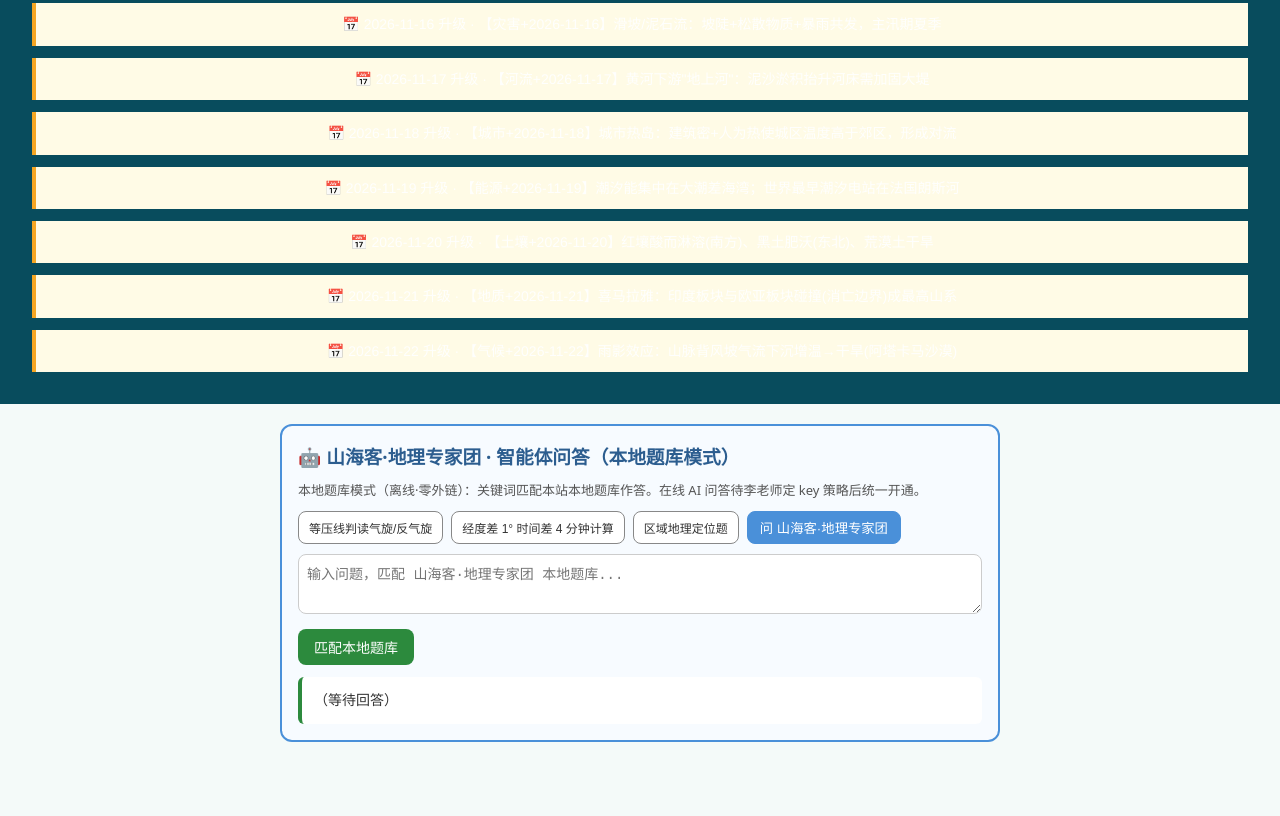
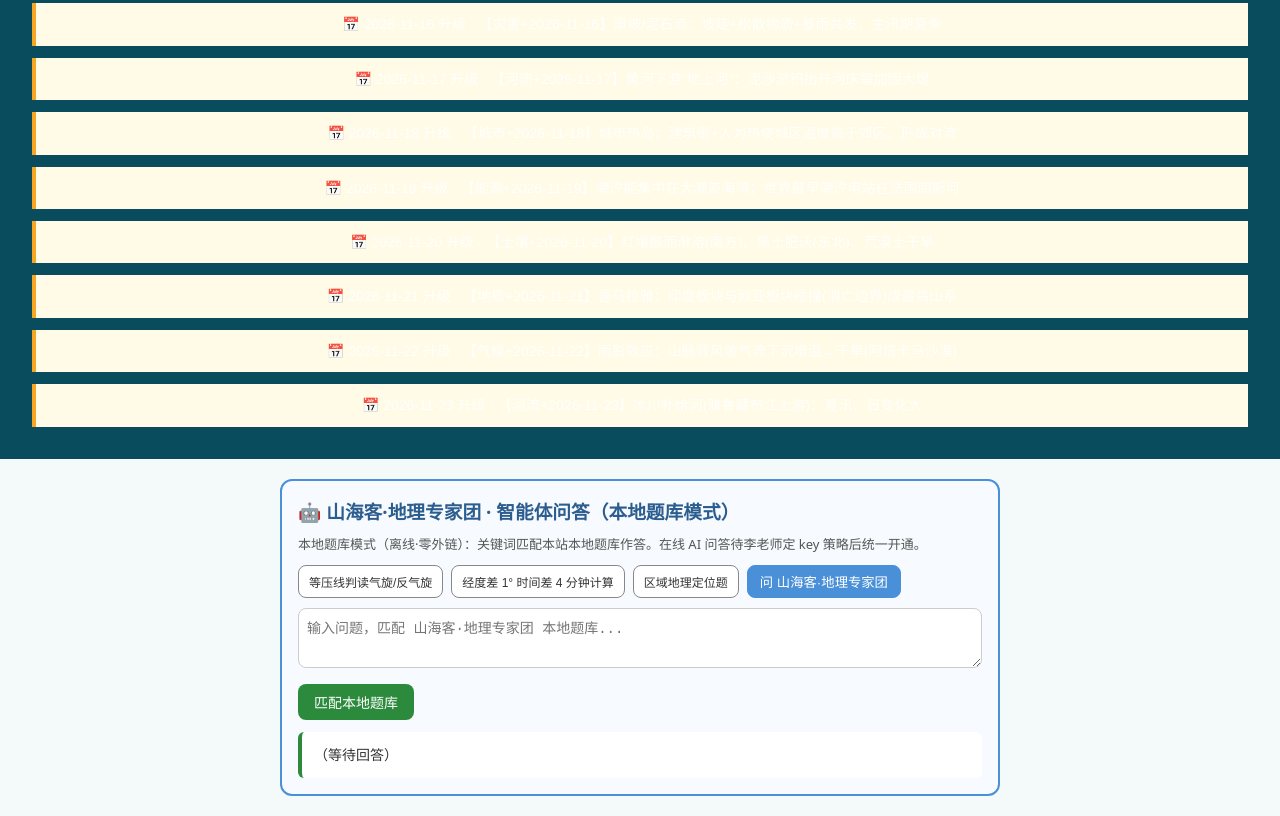
Before and after one commit to dapengzhanchi141345/li-yanming-geo, a plain HTML site: page index.html in a window 1280 px wide. Shown: the part 2318-3134 px from the top of the page. Before the commit the page ends 3080 px from the top, so only its background shows below. Drawn offline with Linux system fonts and the light colour scheme.

Commit message:
geo 12独立站升级 2026-11-23

```diff
--- a/index.html
+++ b/index.html
@@ -432,6 +432,8 @@ footer .watermark { margin-top: 8px; font-size: 0.95em; letter-spacing: 1px; opa
 <div style="background:#fffbe6;border-left:4px solid #f5a623;padding:10px;margin:12px 0;font-size:14px">📅 2026-11-21 升级 · 【地质+2026-11-21】喜马拉雅：印度板块与欧亚板块碰撞(消亡边界)成最高山系</div>
 
 <div style="background:#fffbe6;border-left:4px solid #f5a623;padding:10px;margin:12px 0;font-size:14px">📅 2026-11-22 升级 · 【气候+2026-11-22】雨影效应：山脉背风坡气流下沉增温→干旱(阿塔卡马沙漠)</div>
+
+<div style="background:#fffbe6;border-left:4px solid #f5a623;padding:10px;margin:12px 0;font-size:14px">📅 2026-11-23 升级 · 【河流+2026-11-23】冰川补给河(雅鲁藏布江上游)：夏汛、日变化大</div>
 </footer>
 <script>
 /* ============ 公共：Tab 切换 ============ */
```
